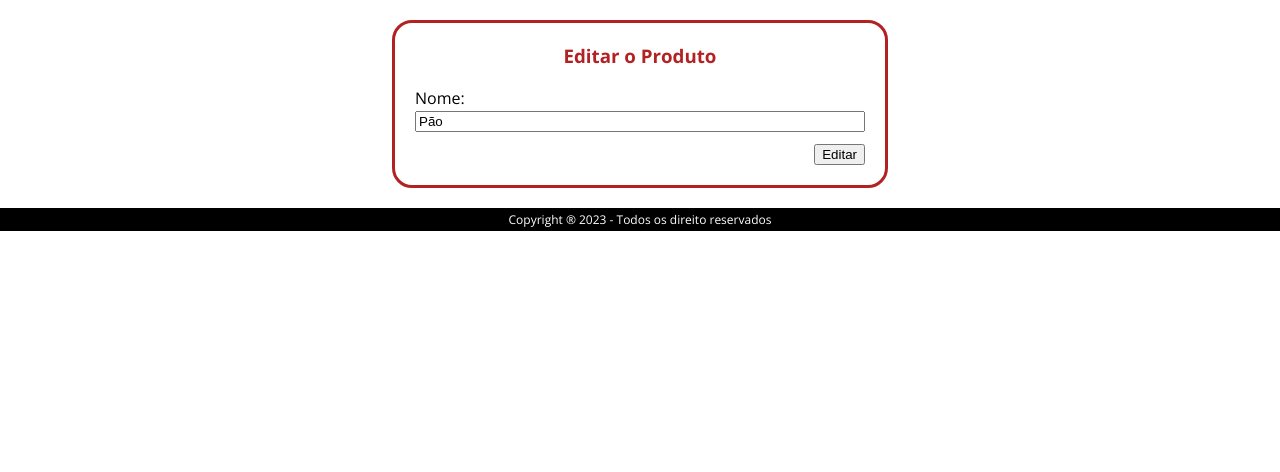
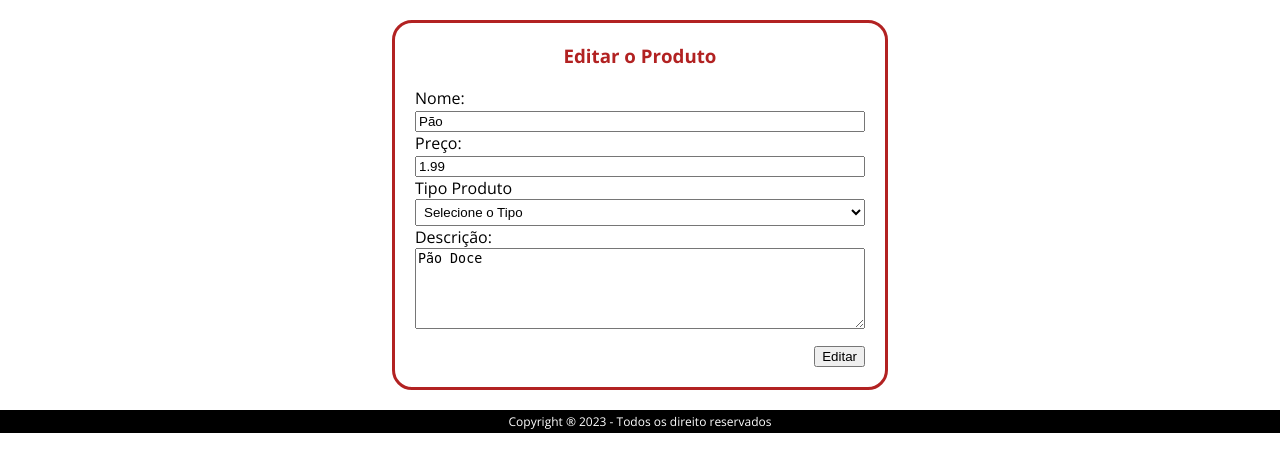
Before and after one commit to Marcel-Kirk/senac, a PHP site: page /produtos_edit.php?id=3 in a window 1280 px wide. Shown: the part 52-524 px from the top of the page. Run offline with PHP 8.4, Linux system fonts and the light colour scheme; a user stored in the database is signed in; data comes from the database, SQL or seed files in the repository.

Commit message:
Update produtos_edit

```diff
--- a/produtos_edit.php
+++ b/produtos_edit.php
@@ -25,6 +25,27 @@
             <label for="nome">Nome:</label>
             <input type="text" name="nome" id="nome"
                 value="<?php echo $dados["nome"]; ?>" required>
+
+            <label for="preco">Preço:</label>
+            <input type="text" name="preco" id="preco"
+                value="<?php echo $dados['preco']; ?>" required>
+
+            <label for="tipoproduto_id">Tipo Produto</label>
+            <select name="tipoproduto_id" id="tipoproduto_id" required>
+                <option value="">Selecione o Tipo</option>
+            <?php
+            /*while($linha = mysqli_fetch_array($res)){
+                    $id     = $linha['id'];
+                    $nome   = $linha['nome'];
+                    echo "<option value='$id'>$nome</option>";
+                }*/
+            ?>
+            </select>
+
+            <label for="descricao">Descrição:</label>
+            <textarea name="descricao" id="descricao"
+                rows="5"><?php echo $dados['descricao']; ?></textarea>
+
             <div class="direita mt-10">
                 <input type="hidden" name="id" id="id"
                     value="<?php echo $dados['id']; ?>">
```
